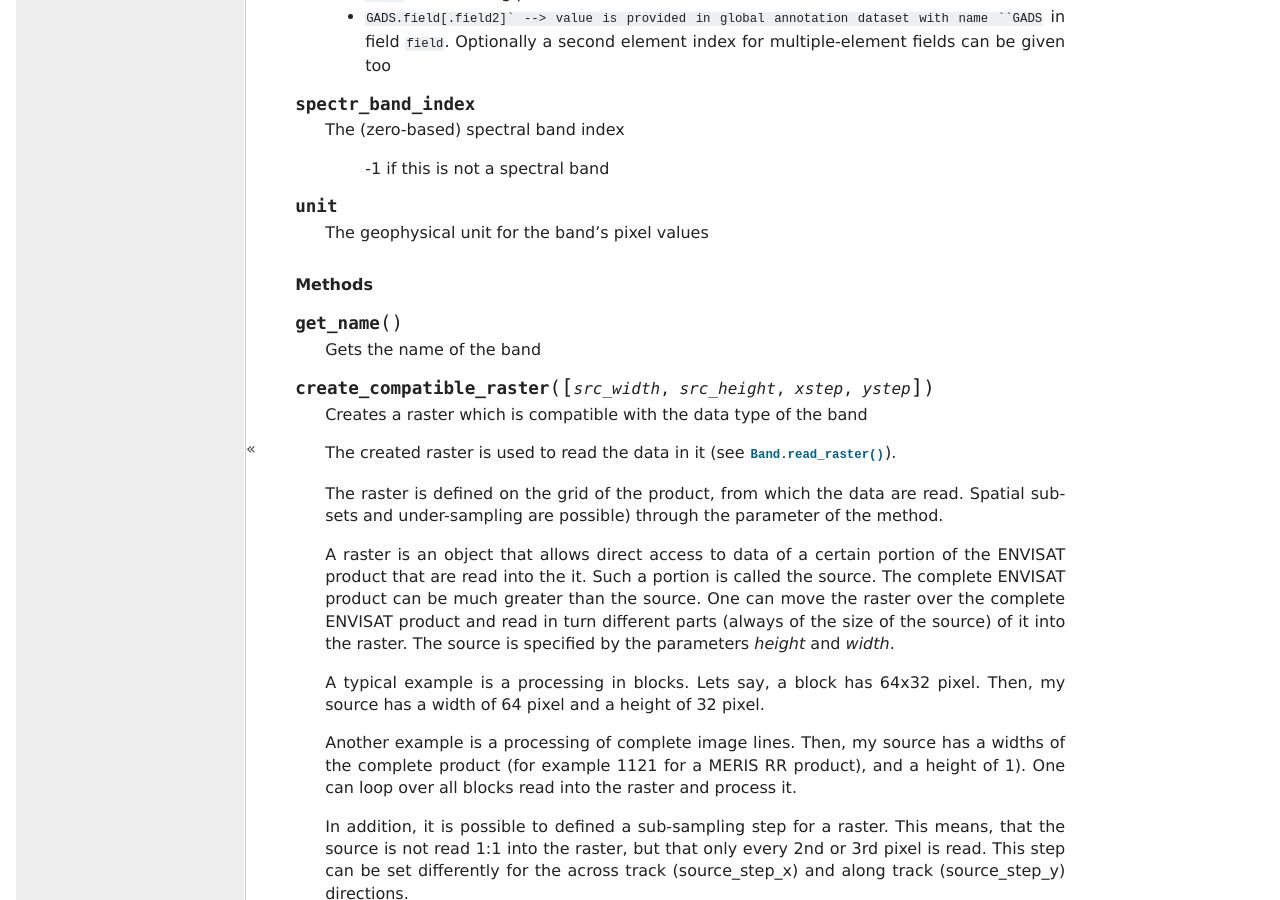
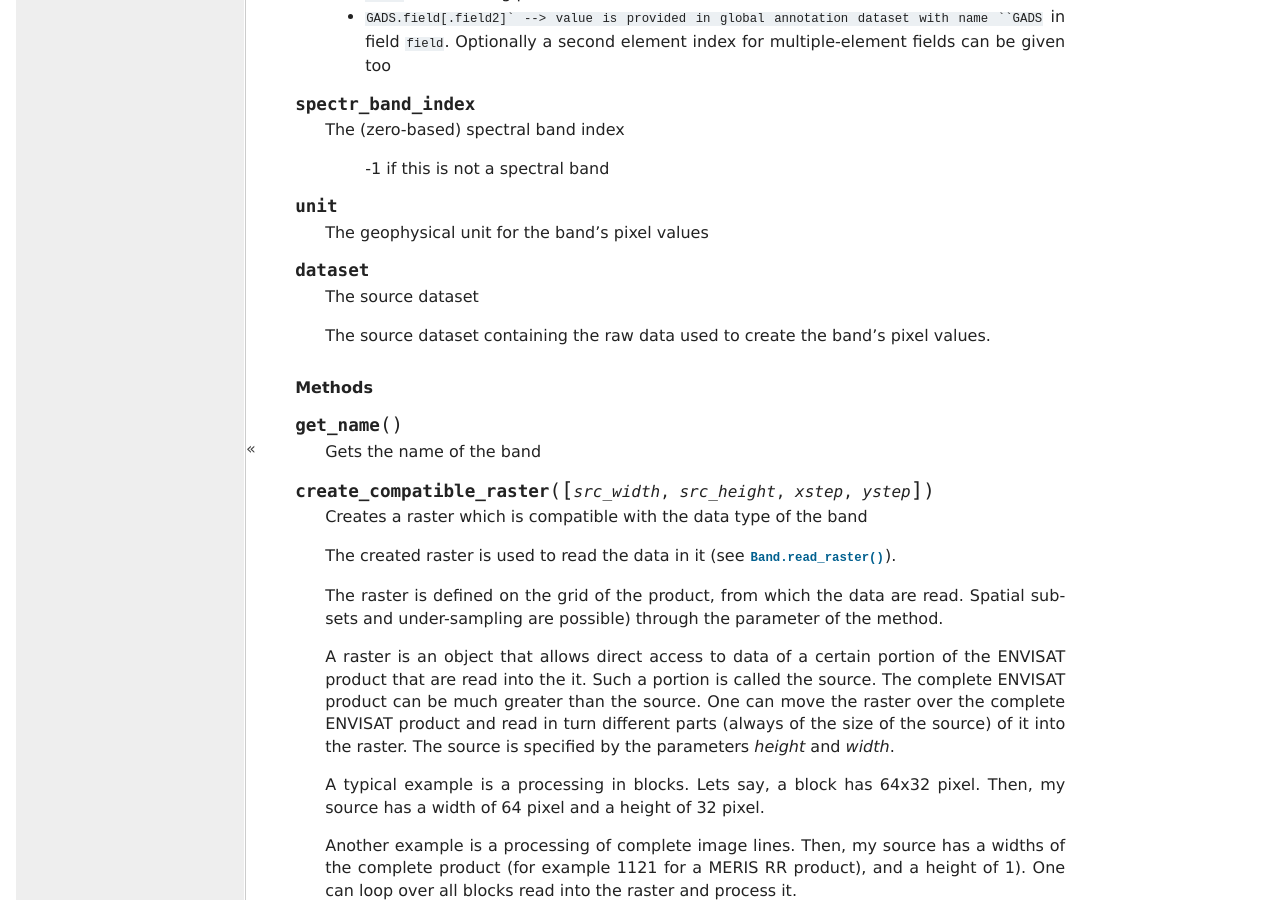
Before and after one commit to avalentino/pyepr, a Sphinx documentation site: the page built from doc/reference.txt, in a window 1280 px wide and 900 px high, scrolled down 11440 px. Built offline with Sphinx 7.4.7, drawn with Linux system fonts in a browser that asks for light colours; formulas are drawn with MathJax 3.

Commit message:
New Band.dataset property

```diff
--- a/doc/reference.txt
+++ b/doc/reference.txt
@@ -787,6 +787,14 @@ Band
       The geophysical unit for the band's pixel values
 
 
+   .. attribute:: dataset
+
+      The source dataset
+
+      The source dataset containing the raw data used to create the
+      band's pixel values.
+
+
    .. rubric:: Methods
 
    .. method:: get_name
```
Also changed, not shown: 2 other files.
